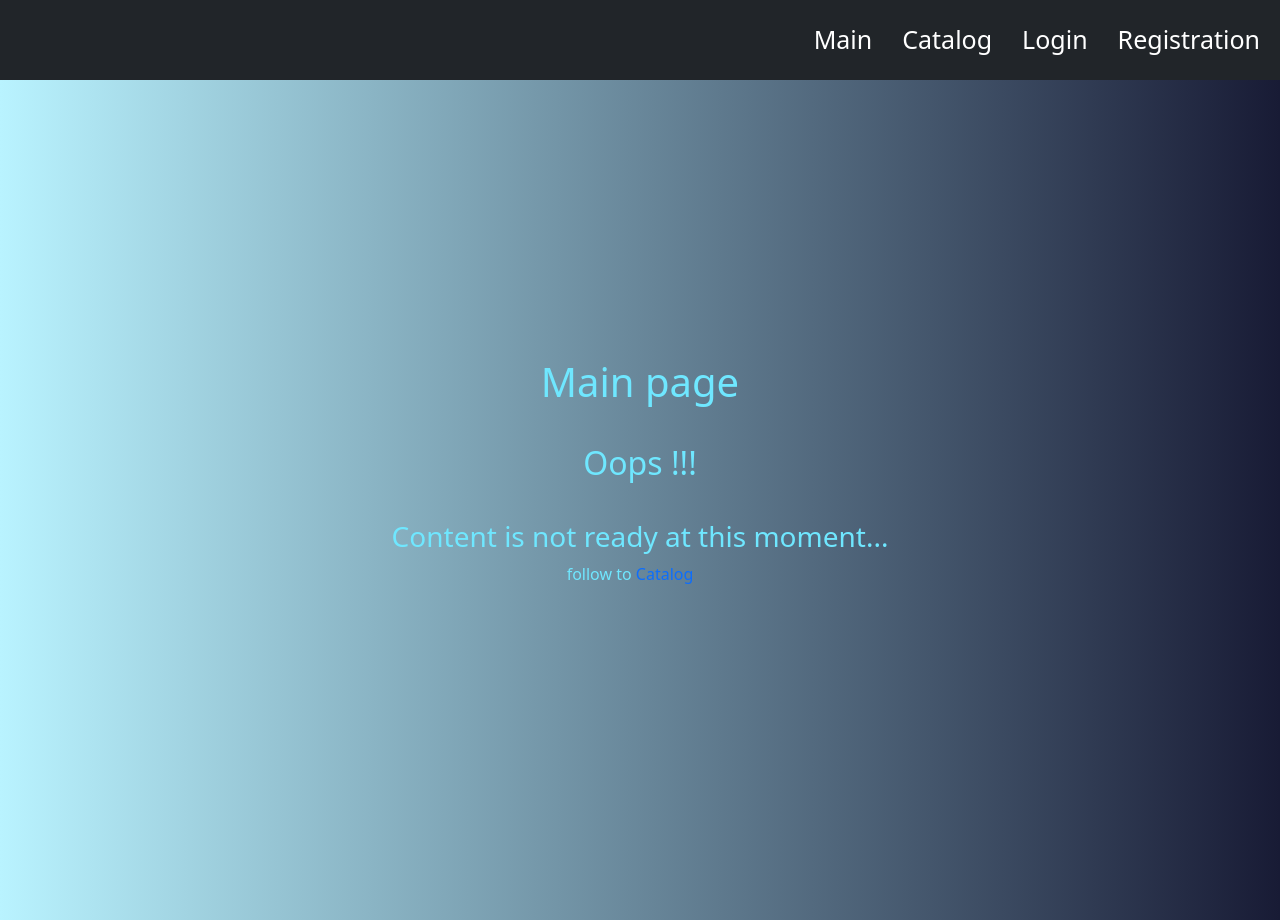
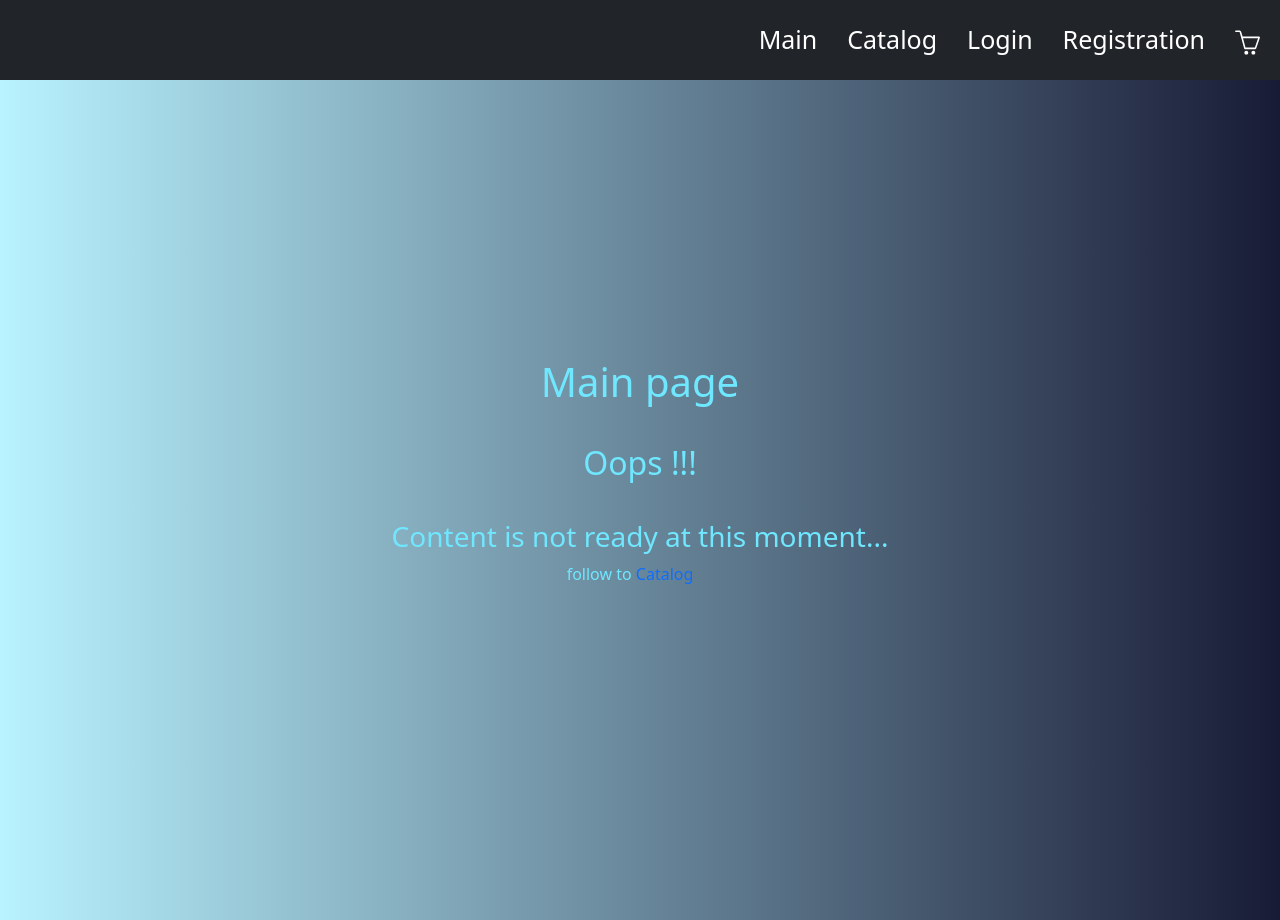
Before and after one commit to RS-Tech-Artisans/eCommerce-React, a React app: page / in a window 1280 px wide. Built offline with nearby package versions, Linux system fonts and the light colour scheme; what @commercetools/platform-sdk, @commercetools/sdk-client-v2 would draw is missing.

Commit message:
feat: add icon of basket in navbar

```diff
--- a/src/common/NavBar.tsx
+++ b/src/common/NavBar.tsx
@@ -4,6 +4,7 @@ import './NavBar.css';
 import { useSession } from '../utils/SessionContext';
 import { CgProfile } from 'react-icons/cg';
 import LogoutButton from './LogoutButton';
+import { SlBasket } from "react-icons/sl";
 
 function NavBar() {
   const { token: token } = useSession();
@@ -20,6 +21,7 @@ function NavBar() {
           </Link>
         )}
         {token && <LogoutButton />}
+        <Link to="/basket"><SlBasket /></Link>
       </Navbar>
     </div>
   );
--- a/src/pages/Basket.tsx
+++ b/src/pages/Basket.tsx
@@ -0,0 +1,3 @@
+export default function Basket() {
+    return <h1>Basket</h1>;
+  }
```
